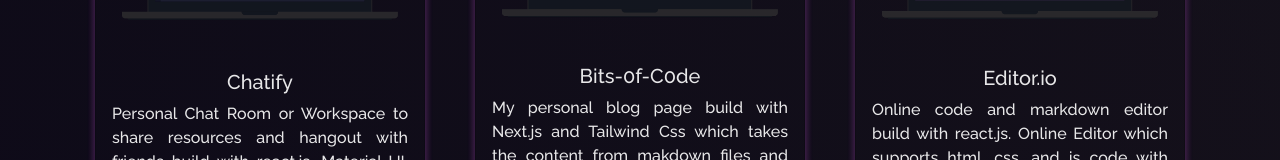
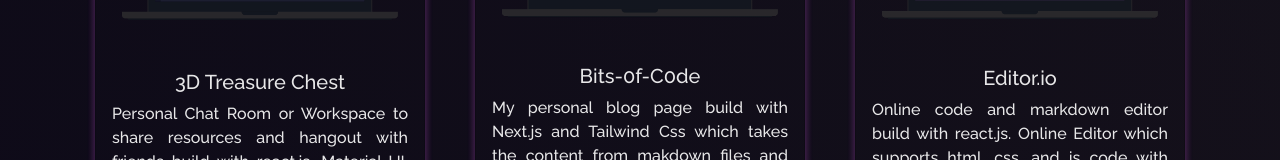
Before and after one commit to AcidJxmmm/Portfolio, a React (Create React App) app: page / in a window 1280 px wide. Shown: the part 472-632 px from the top of the page. Built offline with nearby package versions, Linux system fonts and the light colour scheme.

Commit message:
Update Projects

```diff
--- a/src/components/Projects/Projects.js
+++ b/src/components/Projects/Projects.js
@@ -25,10 +25,10 @@
             <ProjectCard
               imgPath={chatify}
               isBlog={false}
-              title="Chatify"
+              title="3D Treasure Chest"
               description="Personal Chat Room or Workspace to share resources and hangout with friends build with react.js, Material-UI, and Firebase. Have features which allows user for realtime messaging, image sharing as well as supports reactions on messages."
-              ghLink="https://github.com/soumyajit4419/Chatify"
-              demoLink="https://chatify-49.web.app/"
+              ghLink="https://github.com/AcidJxmmm/Demo/tree/0ef4adc2cec9519299e29f29e2962d8e7af3c28b/Website"
+              demoLink="https://acidjxmmm.github.io/Demo/Website/"
             />
           </Col>
 
@@ -71,7 +71,7 @@
               isBlog={false}
               title="Ai For Social Good"
               description="Using 'Natural Launguage Processing' for the detection of suicide-related posts and user's suicide ideation in cyberspace  and thus helping in sucide prevention."
-              ghLink="https://github.com/soumyajit4419/AI_For_Social_Good"
+              ghLink="https://github.com/AcidJxmmm/Cronoxo"
               // demoLink="https://www.youtube.com/watch?v=dQw4w9WgXcQ&ab_channel=RickAstley" <--------Please include a demo link here
             />
           </Col>
```
